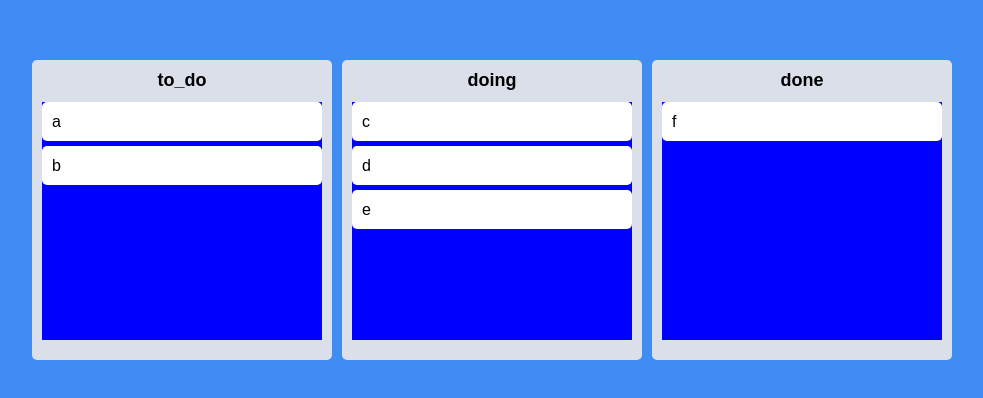
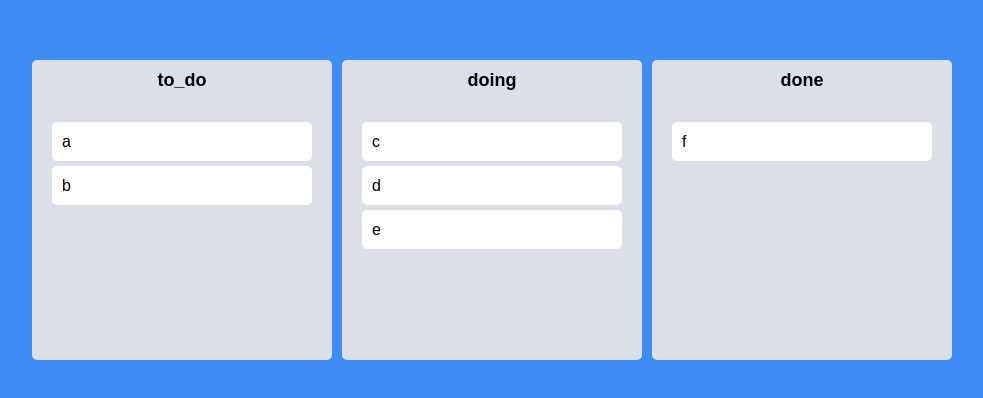
Before and after one commit to dohyun98/nomad-trello, a React (Create React App) app: page / in a window 1280 px wide. Shown: the part 190-588 px from the top of the page, without its empty margins (148-1131 px from the left). Built offline with nearby package versions, Linux system fonts and the light colour scheme.

Commit message:
#7.12 styles

```diff
--- a/src/Components/Board.tsx
+++ b/src/Components/Board.tsx
@@ -4,13 +4,13 @@
 
 const Wrapper = styled.div`
   width: 300px;
-  padding: 20px 10px;
   padding-top: 10px;
   background-color: ${(props) => props.theme.boardColor};
   border-radius: 5px;
   min-height: 300px;
   display: flex;
   flex-direction: column;
+  overflow: hidden;
 `;
 
 const Title = styled.h2`
@@ -26,9 +26,11 @@
 }
 
 const Area = styled.div<IAreaProps>`
-  background-color: ${(props) => (props.$isDraggingOver ? "pink" : props.$isDraggingFromThis ? "red" : "blue")};
+  background-color: ${(props) =>
+    props.$isDraggingOver ? "#dfe6e9" : props.$isDraggingFromThis ? "#b2bec3" : "transparent"};
   flex-grow: 1;
   transition: background-color 0.3s ease-in-out;
+  padding: 20px;
 `;
 
 interface IBoardProps {
--- a/src/Components/DragabbleCard.tsx
+++ b/src/Components/DragabbleCard.tsx
@@ -2,11 +2,12 @@
 import { Draggable } from "react-beautiful-dnd";
 import styled from "styled-components";
 
-const Card = styled.div`
+const Card = styled.div<{ $isDragging: boolean }>`
   border-radius: 5px;
   margin-bottom: 5px;
-  padding: 10px 10px;
-  background-color: ${(props) => props.theme.cardColor};
+  padding: 10px;
+  background-color: ${(props) => (props.$isDragging ? "#e4f2ff" : props.theme.cardColor)};
+  box-shadow: ${(props) => (props.$isDragging ? "0px 2px 5px rgba(0, 0, 0, 0.05)" : "none")};
 `;
 
 interface IDragabbleCardProps {
@@ -16,8 +17,13 @@
 function DragabbleCard({ toDo, index }: IDragabbleCardProps) {
   return (
     <Draggable key={toDo} draggableId={toDo} index={index}>
-      {(magic) => (
-        <Card ref={magic.innerRef} {...magic.dragHandleProps} {...magic.draggableProps}>
+      {(magic, snapshot) => (
+        <Card
+          $isDragging={snapshot.isDragging}
+          ref={magic.innerRef}
+          {...magic.dragHandleProps}
+          {...magic.draggableProps}
+        >
           {toDo}
         </Card>
       )}
```
